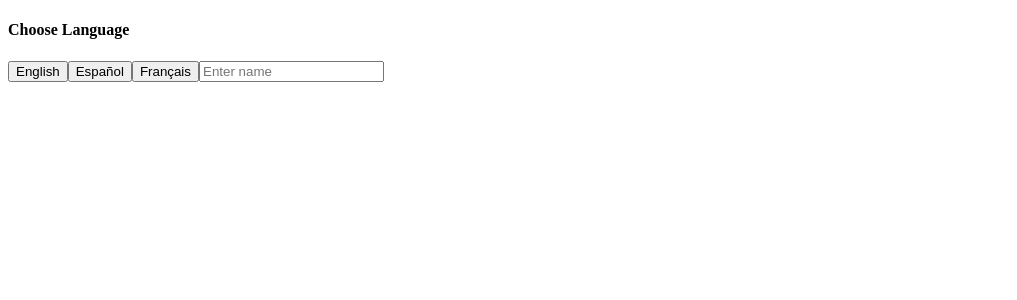
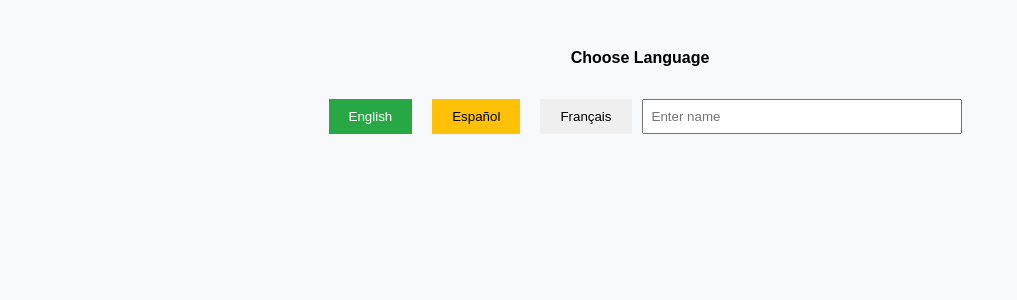
Before and after one commit to tintayadev/i18n-translantions-pipes-services, an Angular app: page / in a window 1280 px wide. Shown: the top 300 px of the page, without its empty margins (0-1017 px from the left). Built offline with nearby package versions, Linux system fonts and the light colour scheme.

Commit message:
style: add basic styles for UI layout

```diff
--- a/src/styles.scss
+++ b/src/styles.scss
@@ -1 +1,23 @@
-/* You can add global styles to this file, and also import other style files */
+body {
+  font-family: Arial, sans-serif;
+  background-color: #f8f9fa;
+  padding: 20px;
+  text-align: center;
+}
+
+button {
+  margin: 10px;
+  padding: 10px 20px;
+  border: none;
+  cursor: pointer;
+
+  &:nth-child(1) { background-color: #007bff; color: white; }
+  &:nth-child(2) { background-color: #28a745; color: white; }
+  &:nth-child(3) { background-color: #ffc107; color: black; }
+}
+
+input {
+  padding: 8px;
+  width: 300px;
+  margin-top: 10px;
+}
```
